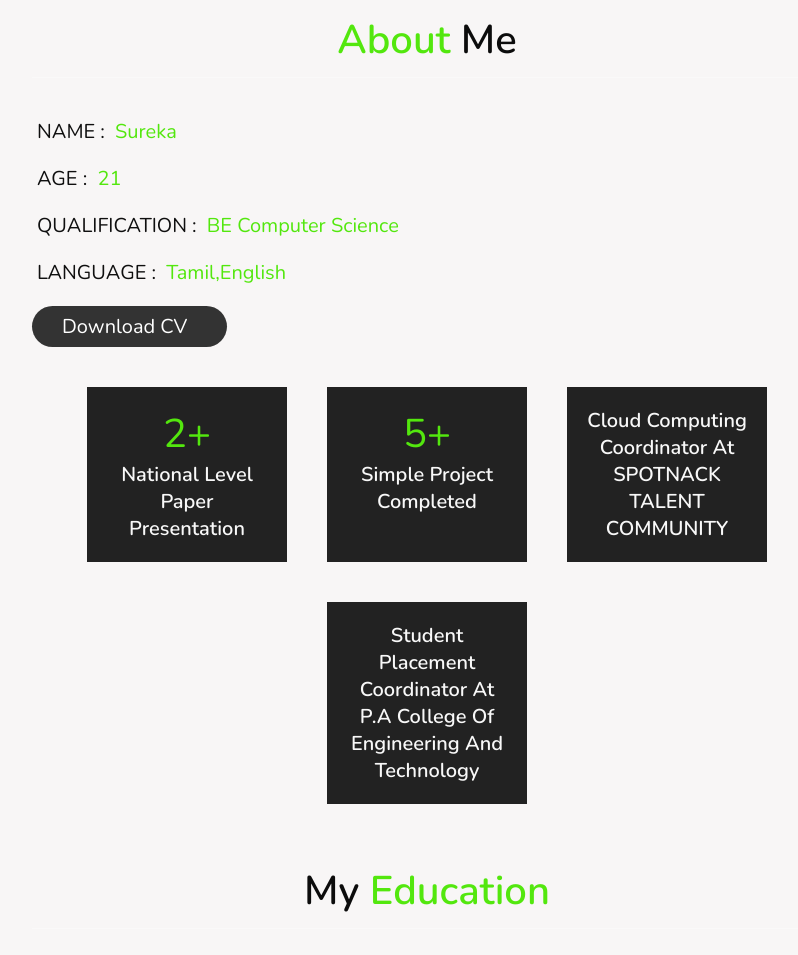
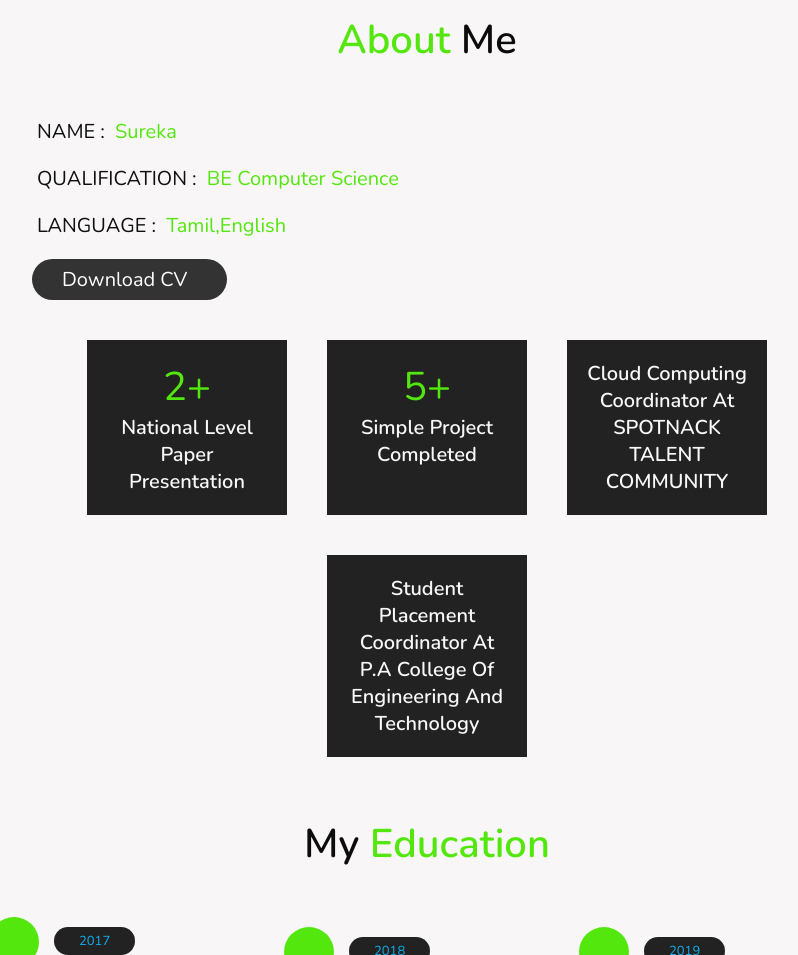
Before and after one commit to Sureka1/Portfolio, a plain HTML site: page index.html in a window 1280 px wide. Shown: the part 807-1762 px from the top of the page, without its empty margins (388-1186 px from the left). Drawn offline with nearby package versions, Linux system fonts and the light colour scheme.

Commit message:
first commit

```diff
--- a/index.html
+++ b/index.html
@@ -41,7 +41,6 @@
 <div class="row">
     <div class="info">
         <h3> <span> NAME : </span> Sureka </h3>
-        <h3> <span> AGE : </span> 21 </h3>
         <h3> <span> QUALIFICATION : </span> BE Computer Science </h3>
         <h3> <span> LANGUAGE : </span> Tamil,English </h3>
         <a href="#"><button class="btn"> download CV<i class="fas fa-download"></i></button></a>
```
